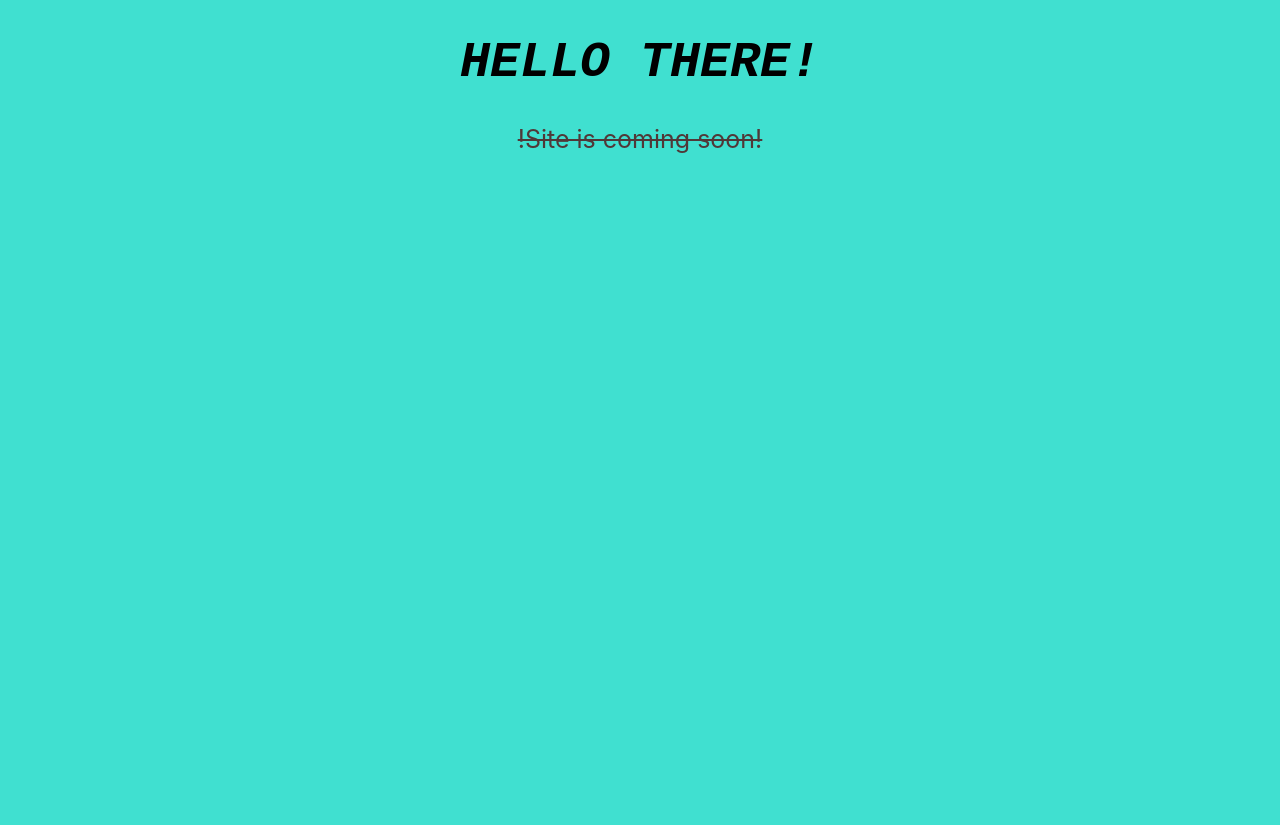
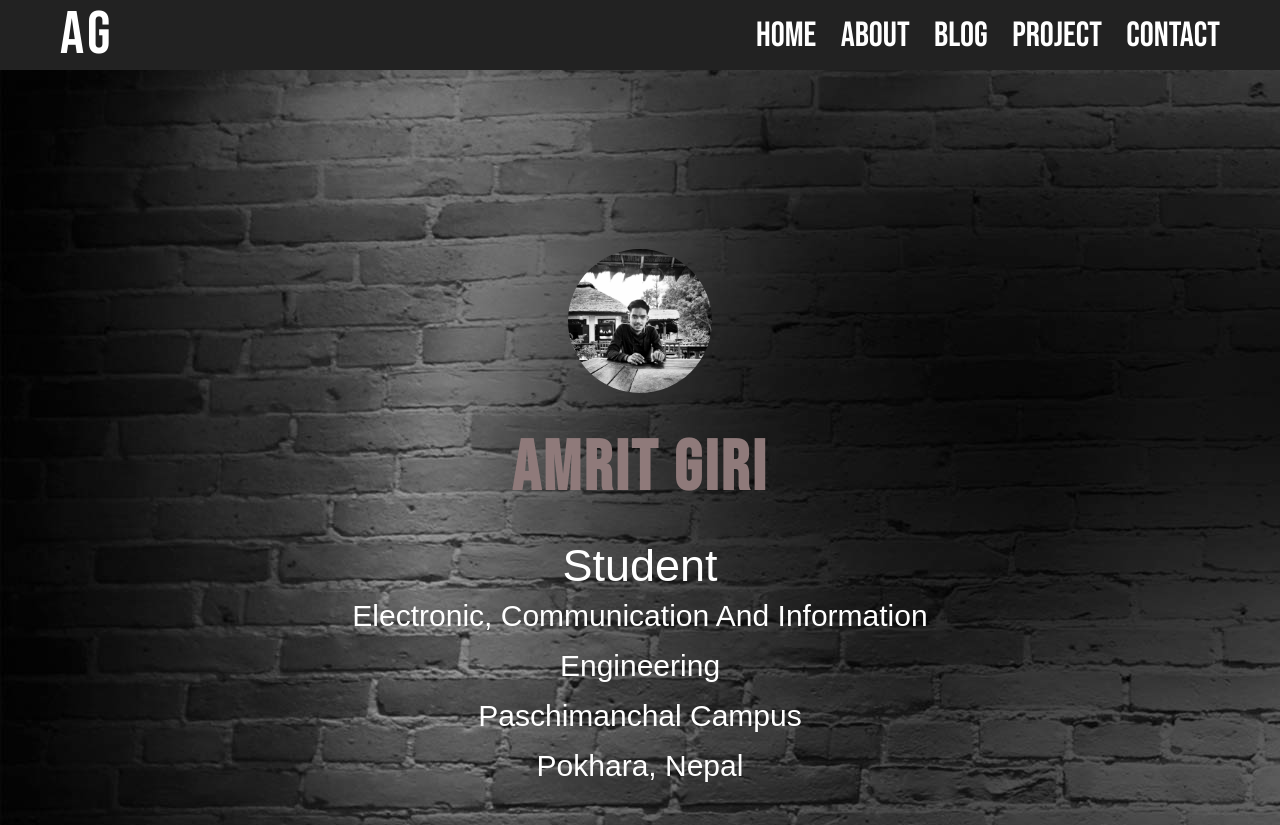
Before and after one commit to amritgiri/portfolio, a plain HTML site: page index.html in a window 1280 px wide. Shown: the top 825 px of the page. Drawn offline with Linux system fonts and the light colour scheme.

Commit message:
improment in portfolio

```diff
--- a/css/style.css
+++ b/css/style.css
@@ -1,23 +1,124 @@
-body {
-    background: turquoise;
+:root{
+    --font1: 'Bebas Neue', cursive;
+    --font2: 'Poopins', sans-serif;
+}
+
+*{
     margin: 0;
     padding: 0;
-    width: 100%;
-    height: 100vh;
+    box-sizing: border-box;
+    font-family: var(--font2);
 }
 
-.test{
-    text-transform: uppercase;
-    font-size: 50px;
-    font-style: oblique;
-    font-family: monospace;
+a{
+    color:#fff;
+    text-decoration: none;
+}
+
+a:hover{
+    color: teal;
+    cursor: pointer;
+}
+
+
+#navbar{
+    background-color: #222;
+    display: flex;
+    justify-content: space-between;
+    height: 70px;
+    width: 100%;
+    padding: 0 60px;
+    align-items: center;
+    position: fixed;
+    z-index: 3;
+}
+.logo{
+    height: 0%;
+    width: 30%;
+    border-radius: 50px;
+    background: transparent;
+}
+.navbar-brand{
+    font-size: 60px;
+    font-family: var(--font1);
+    letter-spacing: 3px;
+}
+
+.navbar-links{
+    width: 40%;
+    display: flex;
+    justify-content: space-between;
+}
+
+.navbar-link{
+    font-size: 35px;
+    display: flex;
+    justify-content: space-between;
+    font-family: var(--font1);
+}
+
+#entry{
+    color: #8f7a7a;
+    height: 130vh;
+    background-image: url("/img/portfolio-background-1.jpg");
+    display: flex;
+    align-items: center;
+    padding: 280px;
     text-align: center;
 }
 
-.site{
-    color: rgb(80, 56, 56);
-    text-decoration: line-through;
-    font-size: 25px;
+.img-above-name{
+    width: 20%;
+    border-radius: 50%;
+}
+
+.entry-text{
+    margin: 30px;
+    font-size: 70px;
+    letter-spacing: 3px;
+    font-family: var(--font1);
+}
+
+.entry-description{
+    color: #fff;
     text-align: center;
-    font-family: -apple-system, BlinkMacSystemFont, 'Segoe UI', Roboto, Oxygen, Ubuntu, Cantarell, 'Open Sans', 'Helvetica Neue', sans-serif;
+    font-size: 30px;
+    font-family: var(--font2);
+    margin-top: 25px;
+    line-height: 50px;
 }
+
+.student{
+    font-size: 45px;
+}
+
+#about{
+    background-image: url("/img/about_background.jpg");
+    background-repeat: no-repeat;
+    background-size: 100%;
+    display: flex;
+    flex-direction: column;
+    align-items: center;
+    justify-content: center;
+    padding: 150px;
+    text-align: center;
+    padding: 60px 120px 60px 120px;
+    height: 80vh;
+}
+
+.section-subtitle{
+    font-size: 70px;
+    color: rgb(99, 136,173);
+    font-family: var(--font1);
+    margin-bottom: 5px;
+}
+
+.section-header{
+    color: #fff;
+}
+
+
+
+@media only screen and (max-width: 700px){
+
+}
--- a/index.html
+++ b/index.html
@@ -1,13 +1,63 @@
 <!DOCTYPE html>
-<html>
-  <head>
-    <meta char="UTF-8">
-    <meta name="viewport" content="width-device-width, initial-scale= 1.0">
-    <link rel="stylesheet" href="css/style.css">
-    <title>AmritGiri Portfolio website</title>
-  </head>
-  <body>
-    <h1 class="test">Hello There!</h1>
-    <p class="site"> !Site is coming soon!</p>
-  </body>
+<html lang="en">
+<head>
+    <meta charset="UTF-8">
+    <meta http-equiv="X-UA-Compatible" content="IE=edge">
+    <meta name="viewport" content="width=device-width, initial-scale=1.0">
+    <link rel="preconnect" href="https://fonts.gstatic.com">
+    <link href="https://fonts.googleapis.com/css2?family=Bebas+Neue&display=swap" rel="stylesheet">
+    <link href="https://fonts.googleapis.com/css2?family=Poppins:wght@300;400;600;700&display=swap" rel="stylesheet">
+    <link href="/css/style.css" rel="stylesheet">
+
+    <title>portfolio</title>
+</head>
+<body>
+    <nav id="navbar">
+
+
+
+
+          <a class="navbar-brand" href="#entry">
+            AG
+          </a>
+
+
+
+          <div class="navbar-links">
+            <a href="#entry" class="navbar-link">Home</a>
+            <a href="#about" class="navbar-link">About</a>
+            <a href="#blog" class="navbar-link">Blog</a>
+            <a href="#project" class="navbar-link">Project</a>
+            <a href="#contact" class="navbar-link">Contact</a>
+          </div>
+
+    </nav>
+
+    <section id="entry">
+      <div>
+        <img src="/img/amrit.jpg" alt="" class="img-above-name">
+        <h1 class="entry-text">Amrit Giri</h1>
+        <div class="entry-description">
+          <p class="student">
+            Student</p>
+
+          <p>Electronic, Communication And Information Engineering</p>
+          <p>Paschimanchal Campus</p>
+          <p>Pokhara, Nepal</p>
+        </div>
+        <!--<button class="outlined-btn">GET IN TOUCH</button>-->
+      </div>
+    </section>
+    <section id="about">
+      <h6 class="section-subtitle">ABOUT</h6>
+      <h1 class="section-header">WHO AM I?</h1>
+
+      <p class="about-description">
+      </p>
+
+    </section>
+
+
+
+      </body>
 </html>
```
Also changed, not shown: img/about_background.jpg (added), img/amrit.jpg (added), img/portfolio-background-1.jpg (added).
